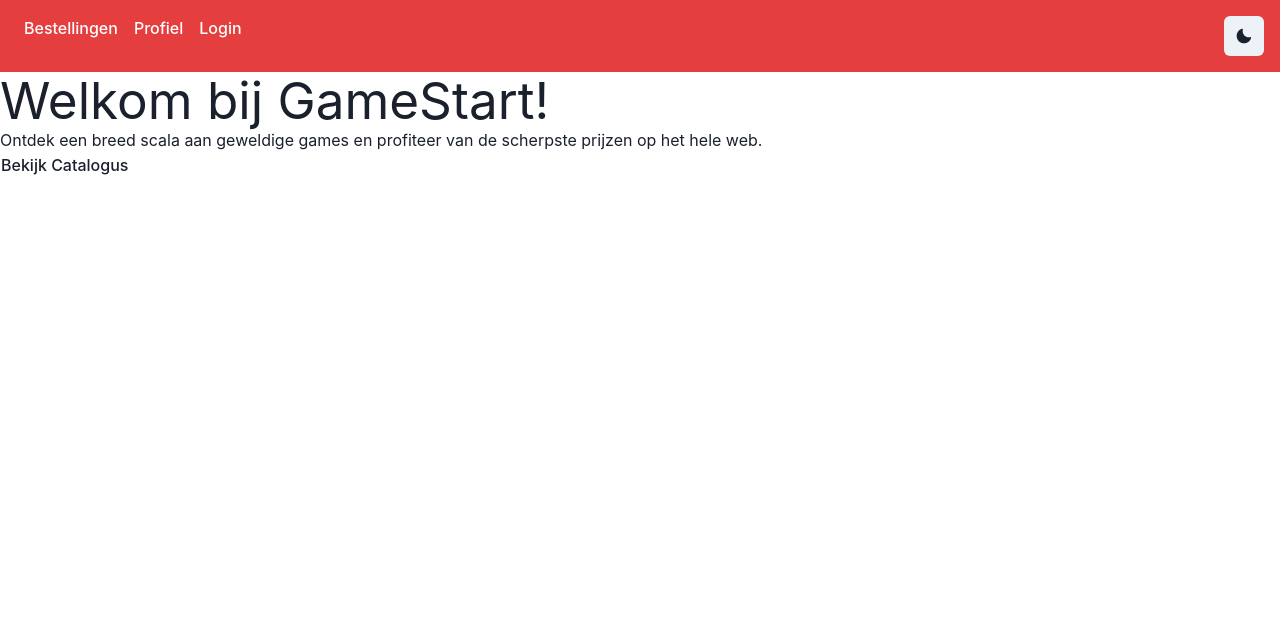
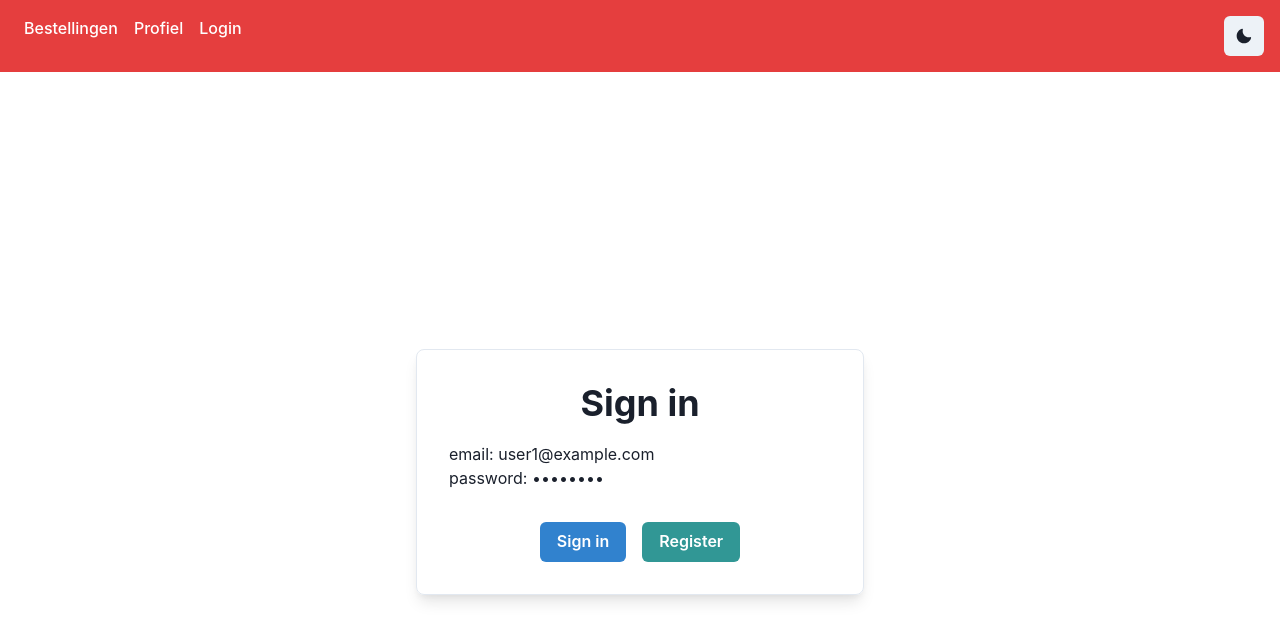
Before and after one commit to Pirv3li/DelawareFrontend, a React (Vite) app: page /login in a window 1280 px wide. Shown: the top 640 px of the page. Built offline with nearby package versions, Linux system fonts and the light colour scheme.

Commit message:
login scherm toegevoegd

```diff
--- a/package.json
+++ b/package.json
@@ -18,6 +18,7 @@
     "framer-motion": "^11.0.6",
     "react": "^18.2.0",
     "react-dom": "^18.2.0",
+    "react-hook-form": "^7.50.1",
     "react-router-dom": "^6.22.1",
     "swr": "^2.2.5"
   },
--- /dev/null
+++ b/src/Componenten/Error.jsx
@@ -0,0 +1,32 @@
+import { isAxiosError } from 'axios';
+
+export default function Error({ error }) {
+  if (isAxiosError(error)) {
+    return (
+      <div className="alert alert-danger" data-cy="axios_error_message">
+        <h4 className="alert-heading">Oops, something went wrong</h4>
+        <p>
+          {error.response.data?.message || error.message}
+          {error.response.data?.details && (
+            <>
+              :
+              <br />
+              {JSON.stringify(error.response.data.details)}
+            </>
+          )}
+        </p>
+      </div>
+    );
+  }
+
+  if (error) {
+    return (
+      <div className="alert alert-danger" data-cy="error_message">
+        <h4 className="alert-heading">An unexpected error occured</h4>
+        {error.message || JSON.stringify(error)}
+      </div>
+    );
+  }
+
+  return null;
+}
--- /dev/null
+++ b/src/Componenten/LabelInput.jsx
@@ -0,0 +1,36 @@
+import { useFormContext } from 'react-hook-form';
+
+export default function LabelInput({
+  label, name, type, validationRules, ...rest
+}) {
+  const {
+    register,
+    formState: {
+      errors,
+      isSubmitting,
+    },
+  } = useFormContext();
+
+  const hasError = name in errors;
+
+  return (
+    <div className="mb-3">
+      <label htmlFor={name} className="form-label">
+        {label}
+      </label>
+      <input
+        {...register(name, validationRules)}
+        id={name}
+        type={type}
+        disabled={isSubmitting}
+        className="form-control"
+        {...rest}
+      />
+      {hasError ? (
+        <div className="form-text text-danger" data-cy="label_input_error">
+          {errors[name].message}
+        </div>
+      ) : null}
+    </div>
+  );
+}
--- a/src/Componenten/Login.jsx
+++ b/src/Componenten/Login.jsx
@@ -1,20 +1,118 @@
-import { useNavigate } from 'react-router';
+import { useCallback, useState } from 'react';
+import { useNavigate, Link } from 'react-router-dom';
+import { FormProvider, useForm } from 'react-hook-form';
+import { Box, Button, Flex, Heading,Alert, AlertIcon  } from '@chakra-ui/react';
+import LabelInput from '../Componenten/LabelInput';
+import { useAuth } from './contexts/Auth.contexts';
+import Error from '../Componenten/Error';
 
-function HomePage() {
+const validationRules = {
+  gebruikersnaam: {
+    required: 'Gebruikersnaam is required',
+  },
+  password: {
+    required: 'Password is required',
+  },
+};
+
+export default function Login() {
+  const { error, loading, login } = useAuth();
   const navigate = useNavigate();
+  const [showAlert, setShowAlert] = useState(false);
 
-  const handleClick = () => {
-    navigate('/catalogus')
-  }
+
+  const methods = useForm({
+    defaultValues: {
+      email: 'user1@example.com',
+      password: '12345678',
+    },
+  });
+  const { handleSubmit } = methods;
+
+
+
+const handleLogin = useCallback(
+  async ({ email, password }) => {
+    try {
+      const response = await login(email, password);
+
+      if (response) {
+        navigate({
+          pathname: '',
+          replace: true,
+        });
+      }
+    } catch (error) {
+
+      setShowAlert(true);
+    }
+  },
+  [login, navigate]
+);
+
 
 
   return (
-    <div className="home-page">
-      <h1>Welkom bij GameStart!</h1>
-      <p>Ontdek een breed scala aan geweldige games en profiteer van de scherpste prijzen op het hele web.</p>
-      <button onClick={handleClick} data-cy="switch-catalogus">Bekijk Catalogus</button>
-    </div>
+    <FormProvider {...methods}>
+      {showAlert && (
+      <Alert status="error">
+        <AlertIcon />
+        Foute login gegevens
+      </Alert>
+      )}
+      <Flex align="center" justify="center" minH="100vh">
+        <Box width="md" p={8} borderWidth={1} borderRadius={8} boxShadow="lg">
+          <Heading mb={4}
+            align="center"
+            justify="center">Sign in</Heading>
+
+          <Error error={error} />
+
+          <LabelInput
+
+            label="email: "
+            type="text"
+            name="email"
+            placeholder="your@email.com"
+            validationRules={validationRules.email}
+            data-cy='email_input'
+            mb={4}
+
+          />
+
+          <LabelInput
+            label="password: "
+            type="password"
+            name="password"
+            validationRules={validationRules.password}
+            mb={4}
+            data-cy='password_input'
+
+          />
+
+          <Flex mt={4}
+            alignItems="center"
+            justifyContent="center">
+          </Flex>
+          <Flex mt={4} alignItems="center" justifyContent="center">
+            <Button
+              type="submit"
+              colorScheme="blue"
+              isLoading={loading}
+              onClick={handleSubmit(handleLogin)}
+              data-cy='submit_btn'
+
+            >
+              Sign in
+            </Button>
+            <Link to="/register">
+              <Button ml={4} colorScheme="teal">
+                Register
+              </Button>
+            </Link>
+          </Flex>
+        </Box>
+      </Flex>
+    </FormProvider>
   );
 }
-
-export default HomePage;
--- a/src/Componenten/contexts/Auth.contexts.jsx
+++ b/src/Componenten/contexts/Auth.contexts.jsx
@@ -80,8 +80,8 @@ export const AuthProvider = ({ children }) => {
     async (data) => {
       try {
         const { token, user } = await doRegister(data);
-        // console.log(user); // Log the user object
-        // setSession(token, user);
+        console.log(user); // Log the user object
+        setSession(token, user);
         return true;
       } catch (error) {
         console.error(error);
--- a/src/main.jsx
+++ b/src/main.jsx
@@ -6,7 +6,7 @@ import { NotFound, Home, Login, Bestellingen, Profiel, Producten } from './pages
 import PrivateRoute from './Componenten/PrivateRoute.jsx'
 import { TokenProvider } from './Componenten/context/TokenContext.jsx';
 import Layout from './Componenten/Layout.jsx';
-
+import { AuthProvider } from './Componenten/contexts/Auth.contexts.jsx';
 import { ChakraProvider, extendTheme } from '@chakra-ui/react';
 
 
@@ -50,7 +50,9 @@ ReactDOM.createRoot(document.getElementById('root')).render(
   <React.StrictMode>
     <ChakraProvider>
       <TokenProvider>
-        <RouterProvider router={router} />
+        <AuthProvider>
+          <RouterProvider router={router} />
+        </AuthProvider>
       </TokenProvider>
     </ChakraProvider>
 
```
Also changed, not shown: 1 other file (tests, documents, lock files or other folders).
